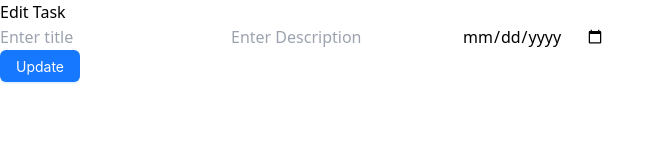
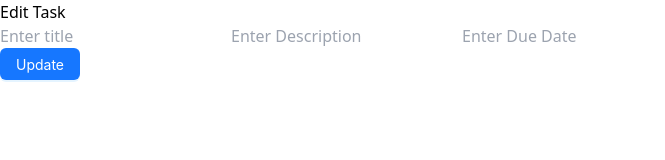
Before and after one commit to Sadiqshah94/task-mangment-frontend, a React (Vite) app: page /edit/1 in a window 1280 px wide. Shown: the top 160 px of the page, without its empty margins (0-665 px from the left). Built offline with nearby package versions, Linux system fonts and the light colour scheme.

Commit message:
Add files via upload

```diff
--- a/src/pages/Task/AddTask.jsx
+++ b/src/pages/Task/AddTask.jsx
@@ -60,7 +60,6 @@ export default function AddTask() {
           <input
             defaultValue={currentTask?.due_date}
             placeholder="Enter Due Date"
-            type="date"
             className="p-2 rounded-md"
             {...register("due_date", { required: true })}
           />
--- a/src/pages/Task/EditTask.jsx
+++ b/src/pages/Task/EditTask.jsx
@@ -50,7 +50,6 @@ export default function EditTask() {
           <input
             defaultValue={currentTask?.due_date}
             placeholder="Enter Due Date"
-            type="date"
             className="p-2 rounded-md"
             {...register("due_date", { required: true })}
           />
```
